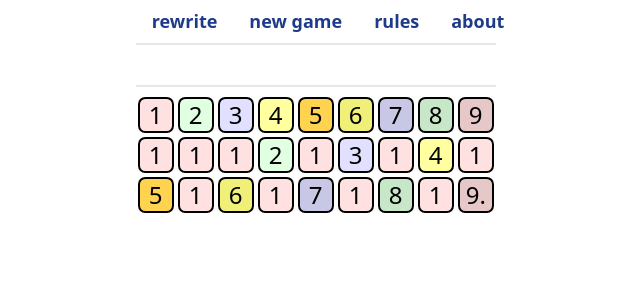
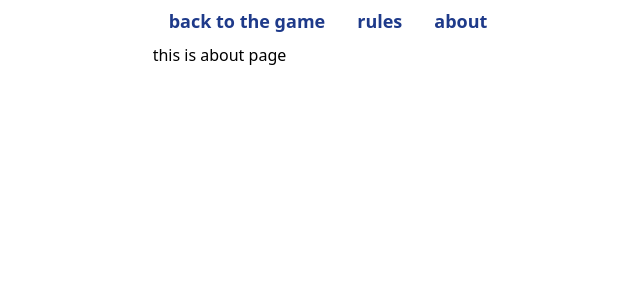
Before and after one commit to RGilyazov/numbers_puzzle, a React (Create React App) app: page /numbers_puzzle/about in a window 1280 px wide. Shown: the top 300 px of the page, without its empty margins (312-952 px from the left). Built offline with nearby package versions, Linux system fonts and the light colour scheme.

Commit message:
basic routing with react router

```diff
--- a/package.json
+++ b/package.json
@@ -48,6 +48,7 @@
   "devDependencies": {
     "autoprefixer": "^10.4.8",
     "postcss": "^8.4.14",
+    "react-router-dom": "^6.3.0",
     "tailwindcss": "^3.1.7"
   }
 }
--- a/src/app/App.js
+++ b/src/app/App.js
@@ -1,10 +1,19 @@
 import React from "react";
 import "../styles.css";
+import PuzzleGame from "../features/puzzleGame/PuzzleGame";
+import About from "../features/about/About";
+import Rules from "../features/about/Rules";
 
-import PuzzleGame from "../features/puzzleGame/PuzzleGame";
+import { BrowserRouter, Routes, Route } from "react-router-dom";
 
-function App() {
-  return <PuzzleGame />;
+export default function App() {
+  return (
+    <BrowserRouter>
+      <Routes>
+        <Route exact path="/numbers_puzzle" element={<PuzzleGame />}></Route>
+        <Route exact path="/numbers_puzzle/about" element={<About />}></Route>
+        <Route exact path="/numbers_puzzle/rules" element={<Rules />}></Route>
+      </Routes>
+    </BrowserRouter>
+  );
 }
-
-export default App;
--- /dev/null
+++ b/src/features/about/About.jsx
@@ -0,0 +1,16 @@
+import React from "react";
+import Menu from "./Menu";
+import Layout from "./Layout";
+
+export default function About() {
+  return (
+    <Layout
+      children={[
+        <div>
+          <Menu inGame={false} />
+          {"this is about page"}
+        </div>,
+      ]}
+    ></Layout>
+  );
+}
--- /dev/null
+++ b/src/features/about/Layout.jsx
@@ -0,0 +1,8 @@
+import React from "react";
+export default function Layout(props) {
+  return (
+    <div className="flex  h-full justify-center">
+      <div className="flex-col h-full flex shrink">{props.children}</div>
+    </div>
+  );
+}
--- /dev/null
+++ b/src/features/about/Menu.jsx
@@ -0,0 +1,31 @@
+import React from "react";
+import { useDispatch } from "react-redux";
+
+import { rewrite, newGame } from "../puzzleGame/puzzleGameSlice.js";
+import MenuButton from "./MenuButton.jsx";
+
+export default function Menu(props) {
+  const dispatch = useDispatch();
+  const gameButtons = [
+    <MenuButton
+      key="1"
+      onClick={() => dispatch(rewrite())}
+      caption="rewrite"
+    />,
+    <MenuButton
+      key="2"
+      onClick={() => dispatch(newGame())}
+      caption="new game"
+    />,
+  ];
+  const backToGameLink = (
+    <MenuButton key="3" to="/numbers_puzzle" caption="back to the game" />
+  );
+  return (
+    <ul className="flex-none flex flex-row items-center">
+      {props.inGame ? gameButtons : backToGameLink}
+      <MenuButton to="/numbers_puzzle/rules" caption="rules" />
+      <MenuButton to="/numbers_puzzle/about" caption="about" />
+    </ul>
+  );
+}
--- /dev/null
+++ b/src/features/about/MenuButton.jsx
@@ -0,0 +1,19 @@
+import React from "react";
+import { isMobile } from "react-device-detect";
+import { Link } from "react-router-dom";
+
+export default function MenuButton(props) {
+  const textSize = isMobile ? "text-4xl" : "text-lg";
+  const ClassName = `touch-manipulation hover:underline text-blue-900 font-bold py-2 px-4 ${textSize}`;
+  const link = (
+    <Link className={ClassName} to={props.to}>
+      {props.caption}
+    </Link>
+  );
+  const button = (
+    <button className={ClassName} onClick={props.onClick} type="button">
+      {props.caption}
+    </button>
+  );
+  return props.to ? link : button;
+}
--- /dev/null
+++ b/src/features/about/Rules.jsx
@@ -0,0 +1,16 @@
+import React from "react";
+import Menu from "./Menu";
+import Layout from "./Layout";
+
+export default function Rules() {
+  return (
+    <Layout
+      children={[
+        <div>
+          <Menu inGame={false} />
+          {"this is rules page"}
+        </div>,
+      ]}
+    ></Layout>
+  );
+}
--- a/src/features/puzzleGame/Menu.jsx
+++ /dev/null
@@ -1,26 +0,0 @@
-import React from "react";
-import { useDispatch } from "react-redux";
-import { isMobile } from "react-device-detect";
-
-import { rewrite, newGame } from "./puzzleGameSlice.js";
-import MenuButton from "./MenuButton.jsx";
-
-export default function Menu(props) {
-  const dispatch = useDispatch();
-  return (
-    <ul className="flex-none flex flex-row">
-      <li>
-        <MenuButton onClick={() => dispatch(rewrite())} caption="rewrite" />
-      </li>
-      <li>
-        <MenuButton onClick={() => dispatch(newGame())} caption="new game" />
-      </li>
-      <li>
-        <MenuButton onClick={() => dispatch(newGame())} caption="rules" />
-      </li>
-      <li>
-        <MenuButton onClick={() => dispatch(newGame())} caption="about" />
-      </li>
-    </ul>
-  );
-}
--- a/src/features/puzzleGame/MenuButton.jsx
+++ /dev/null
@@ -1,14 +0,0 @@
-import React from "react";
-import { isMobile } from "react-device-detect";
-
-export default function MenuButton(props) {
-  const textSize = isMobile ? "text-4xl" : "text-lg";
-  const buttonClassName = `hover:underline text-blue-900 font-bold py-2 px-4 rounded ${textSize}`;
-
-  return (
-    <button onClick={props.onClick} className={buttonClassName} type="button">
-      {" "}
-      {props.caption}
-    </button>
-  );
-}
--- a/src/features/puzzleGame/PuzzleGame.jsx
+++ b/src/features/puzzleGame/PuzzleGame.jsx
@@ -1,18 +1,19 @@
 import React from "react";
 import Glass from "./Glass";
 import { useSelector } from "react-redux";
-import Menu from "./Menu";
+import Menu from "../about/Menu";
+import Layout from "../about/Layout";
 
 export default function PuzzleGame() {
   const state = useSelector((state) => state.puzzleGame);
   const { rows, topRow } = state;
+  return (
+    <Layout
+      children={[
+        <Menu key="1" inGame={true} />,
+        <Glass key="2" rows={rows} topRow={topRow} />,
+      ]}
+    ></Layout>
+  );
 
-  return (
-    <div className="flex  h-full justify-center">
-      <div className="flex-col h-full flex shrink">
-        <Menu />
-        <Glass rows={rows} topRow={topRow} />
-      </div>
-    </div>
-  );
 }
--- a/src/index.js
+++ b/src/index.js
@@ -1,17 +1,13 @@
-import React from 'react';
-import ReactDOM from 'react-dom/client';
-import { Provider } from 'react-redux';
-import store from './app/store';
+import React from "react";
+import ReactDOM from "react-dom/client";
+import { Provider } from "react-redux";
+import store from "./app/store";
 
-import App from './app/App';
+import App from "./app/App";
 
-const root = ReactDOM.createRoot(document.getElementById('root'));
+const root = ReactDOM.createRoot(document.getElementById("root"));
 root.render(
-
   <Provider store={store}>
-    <React.StrictMode>
-      <App />
-    </React.StrictMode>
+    <App />
   </Provider>
-
 );
```
Also changed, not shown: src/tmp/inst.txt, 1 other file (tests, documents, lock files or other folders).
